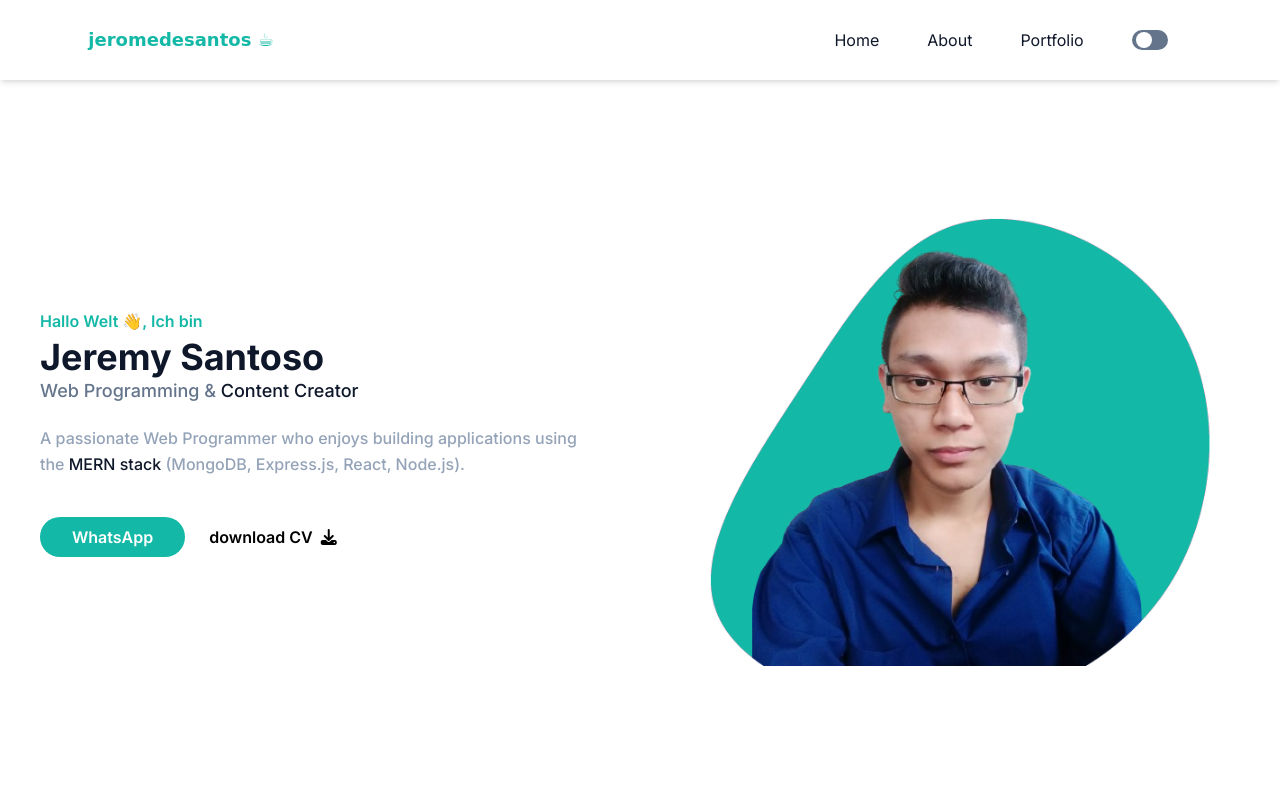
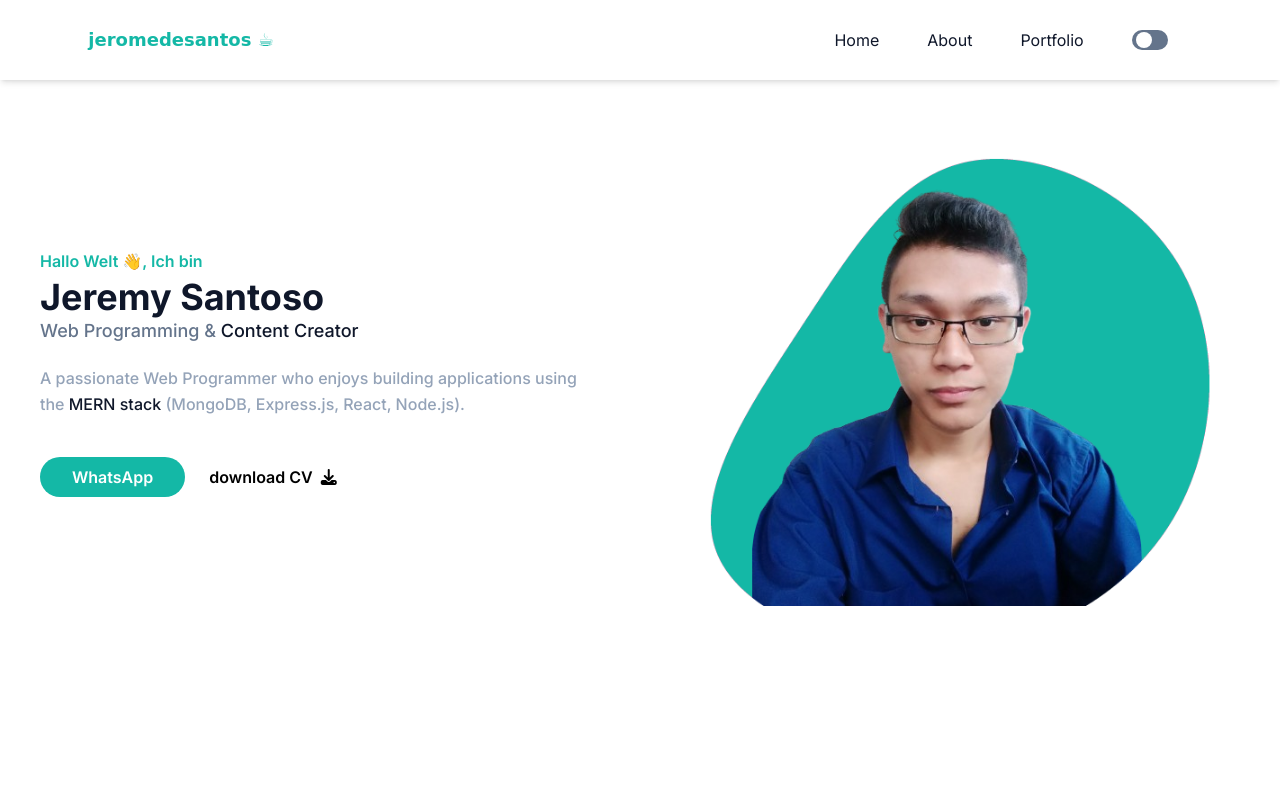
Before and after one commit to jeromedesantos12/portfolio, a plain HTML site: page index.html in a window 1280 px wide. Shown: the top 800 px of the page. Drawn offline with nearby package versions, Linux system fonts and the light colour scheme; a web font is replaced by a local one.

Commit message:
fix margin

```diff
--- a/index.html
+++ b/index.html
@@ -107,7 +107,7 @@
     <!-- Header End -->
 
     <!-- Hero Section Start -->
-    <section id="home" class="pt-30 mb-20">
+    <section id="home" class="pt-15 mb-20">
       <div class="max-w-7xl lg:flex-row flex flex-col gap-10 mx-auto">
         <div class="self-center flex-1 px-10">
           <h1 class="text-primary text-base font-semibold">
```
Also changed, not shown: src/css/style.css.
